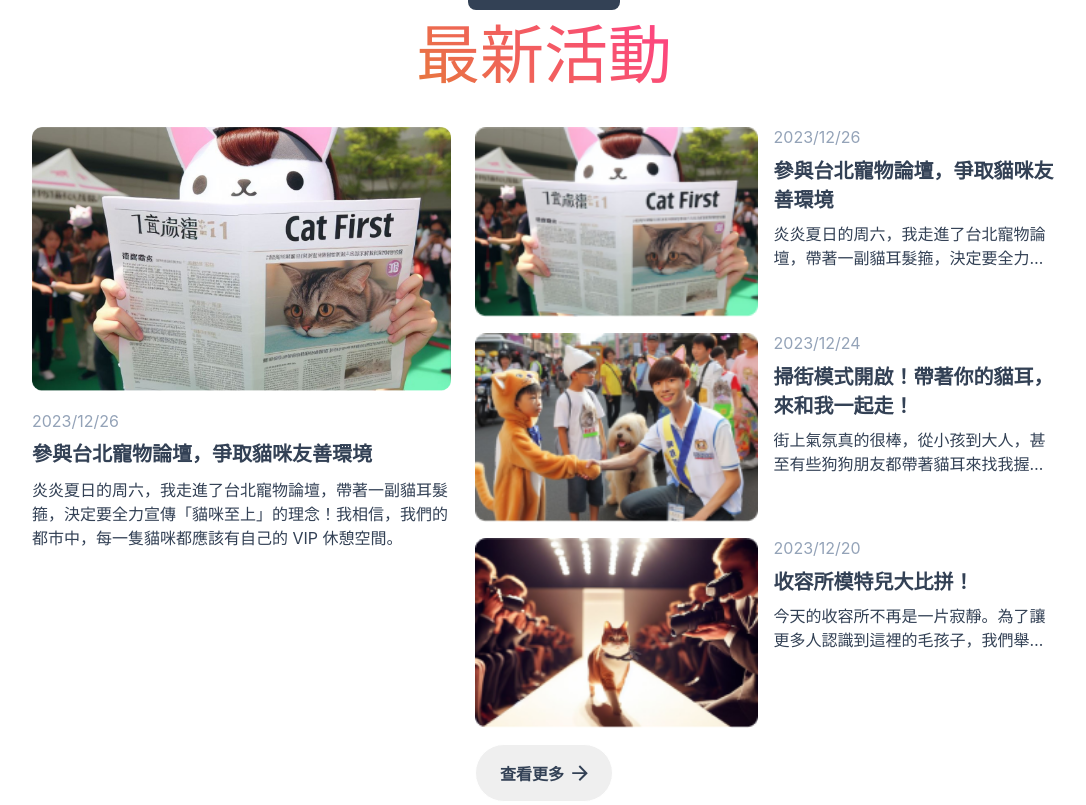
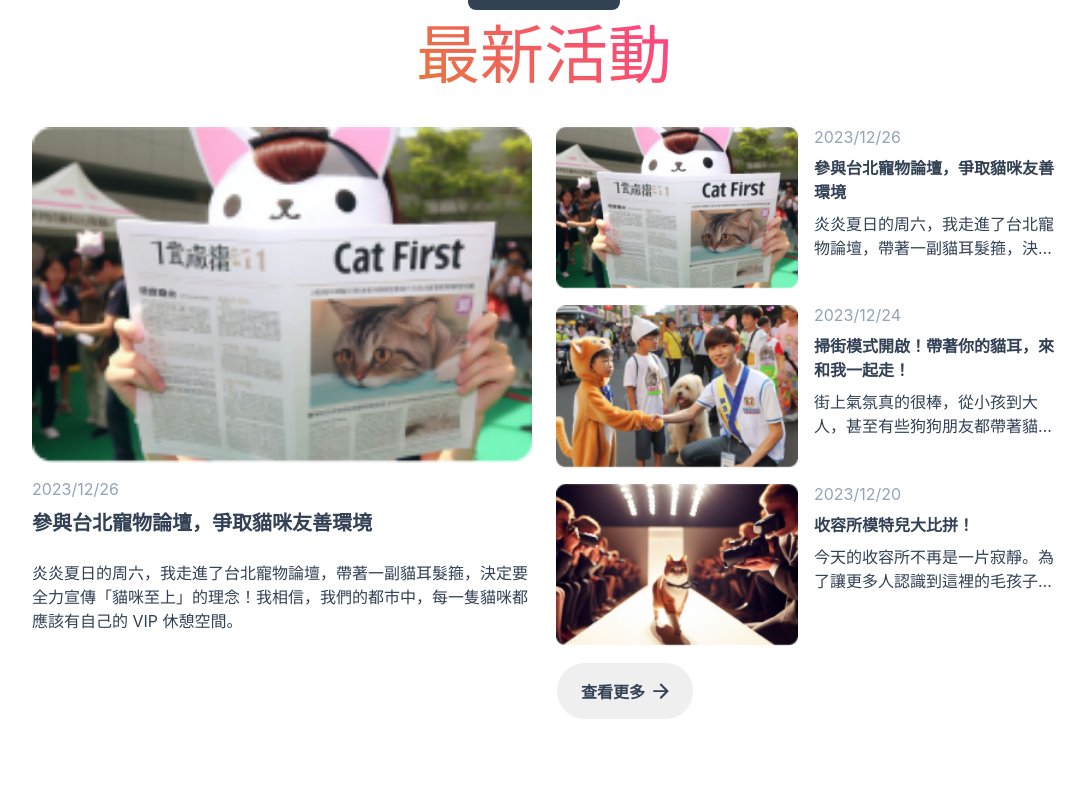
Before and after one commit to dackdada016/2023f2e_mission1, a React (Create React App) app: page / in a window 1280 px wide. Shown: the part 2175-2980 px from the top of the page, without its empty margins (96-1182 px from the left). Built offline with nearby package versions, Linux system fonts and the light colour scheme.

Commit message:
refactor :  拆分元件及樣式

```diff
--- a/src/components/LatestEvents.js
+++ b/src/components/LatestEvents.js
@@ -1,86 +1,34 @@
 import React from 'react'
 import styled from 'styled-components'
-import EventForumPhotos from '../assets/images/台北論壇.png'
 import {LatesEventsData} from '../data/LatesEventsData.js'
 import ArrowIcon from '../assets/images/arrow_forward.svg'
 import { SectionContainer, SectionTitle, SectionList, SectionContentButton } from './SectionStyle.js';
+import EventCard from './card/EventCard.js';
+import EventsList from './card/EventsList.js';
 
-const EventCard = styled.article`
-  width: 100%;
-  img{
+// 卡片元件
+const eventElements = LatesEventsData.map((item) => (
+  <EventsList key={item.id}>
+    <div>
+      <img src={item.imgSrc} alt={item.title} />
+    </div>
+    <div>
+      <span>{item.date}</span>
+      <h5>{item.title}</h5>
+      <p>{item.description}</p>
+    </div>
+  </EventsList>
+));
+// 列表樣式
+const ListContent = styled.section`
+  display: flex;
+  flex-direction: column;
+  gap: 1rem;
+  width: 50%;
+  @media (max-width: 768px) {
     width: 100%;
   }
-  div{
-    display:flex;
-    flex-direction:column;
-    gap:0.5rem;
-    padding-top:1rem;
-    span{
-      color:rgba(148, 163, 184, 1);
-    }
-    h5{
-      font-size:1.25rem;
-      margin:0;
-      line-height:30px;
-    }
-    p{
-      margin:0;
-    }
-
-  }
 `
-const EventCardList = styled.section`
-  display:flex;
-  flex-direction:column;
-  gap: 1rem;
-  div{
-    display:flex;
-    ${'' /* justify-content:space-between; */}
-    width: 100%;
-    gap: 1rem;
-    img{
-      width: 100%;
-      height: 100%;
-      border-radius: 0.5rem;
-      object-fit: cover;
-    }
-    div{
-      flex-direction:column;
-      gap: 0.5rem;
-      span{
-        color:rgba(148, 163, 184, 1);
-      }
-      h5{
-        font-size:1.25rem;
-        line-height: normal;
-        letter-spacing: normal;
-        font-weight: 700;
-        margin:0;
-      }
-      p{
-        margin:0;
-        overflow: hidden;
-        display: -webkit-box;
-        -webkit-line-clamp: 2;
-        -webkit-box-orient: vertical;
-        text-overflow: ellipsis;
-      }
-    }
-  }
-`
-// 卡片元件
-const eventElements = LatesEventsData.map((item) => (
-    <div key={item.id}>
-      <img src={item.imgSrc} alt={item.title}/>
-      <div>
-        <span>{item.date}</span>
-        <h5>{item.title}</h5>
-        <p>{item.description}</p>
-      </div>
-    </div>
-));
-
-
 function LatestEvents() {
   return (
     <SectionContainer>
@@ -89,18 +37,11 @@ function LatestEvents() {
         <h2>最新活動</h2>
       </SectionTitle>
       <SectionList style={{alignItems:'flex-start'}}>
-        <EventCard>
-          <img src={EventForumPhotos} alt="參與台北寵物論壇"/>
-          <div>
-            <span>2023/12/26</span>
-            <h5>參與台北寵物論壇，爭取貓咪友善環境</h5>
-            <p>炎炎夏日的周六，我走進了台北寵物論壇，帶著一副貓耳髮箍，決定要全力宣傳「貓咪至上」的理念！我相信，我們的都市中，每一隻貓咪都應該有自己的 VIP 休憩空間。</p>
-          </div>
-        </EventCard>
-        <EventCardList>
+        <EventCard cardContent={LatesEventsData[0]} />
+        <ListContent>
           {eventElements}
           <SectionContentButton><p>查看更多</p><img src={ArrowIcon} alt='ArrowIcon'/></SectionContentButton>
-        </EventCardList>
+        </ListContent>
       </SectionList>
     </SectionContainer>
   )
--- /dev/null
+++ b/src/components/card/EventCard.js
@@ -0,0 +1,57 @@
+import styled from "styled-components"
+
+
+const Card = styled.article`
+  display: flex;
+  flex-direction: column;
+  align-items: center;
+  border-radius: var(--spacer-16, 1rem);
+  @media (max-width: 576px) {
+    width: 100%;
+  }
+  @media (max-width: 768px) {
+    width: 100%;
+  }
+  @media (min-width: 993px) {
+    width: 50%;
+  }
+  img{
+    object-fit: cover;
+    width: 100%;
+    height: 100%;
+    border-radius: 8px;
+  }
+  div {
+    display: flex;
+    padding-top: var(--spacer-16, 16px);
+    flex-direction: column;
+    width: 100%;
+    height: 15.0625rem;
+    gap: var(--spacer-8, 0.5rem);
+    span{
+      color:rgba(148, 163, 184, 1);
+    }
+    h5{
+      font-size:1.25rem;
+      margin:0;
+    }
+  }
+
+`
+
+
+
+function EventCard({ cardContent: { imgSrc, date, title, description } }) {
+  return (
+    <Card>
+      <img src={imgSrc} alt="參與台北寵物論壇"/>
+      <div>
+        <span>{date}</span>
+        <h5>{title}</h5>
+        <p>{description}</p>
+      </div>
+    </Card>
+  )
+}
+
+export default EventCard
--- /dev/null
+++ b/src/components/card/EventsList.js
@@ -0,0 +1,48 @@
+import styled from "styled-components"
+
+const EventCardList = styled.div`
+  display:flex;
+  justify-content: center;
+  gap: 1rem;
+  width: 100%;
+  div:first-child{
+    width: 30%;
+    img{
+      object-fit: cover;
+      width: 100%;
+      height: 100%;
+    }
+  }
+  div{
+    display: flex;
+    flex-direction:column;
+    gap: 0.5rem;
+    flex: 1 0 0;
+    span{
+      color:rgba(148, 163, 184, 1);
+    }
+    h5{
+      line-height: normal;
+      letter-spacing: normal;
+      font-weight: 700;
+      margin:0;
+    }
+    p{
+      margin:0;
+      overflow: hidden;
+      display: -webkit-box;
+      -webkit-line-clamp: 2;
+      -webkit-box-orient: vertical;
+      text-overflow: ellipsis;
+    }
+  }
+`
+function EventsList({children}) {
+  return (
+    <EventCardList>
+      {children}
+    </EventCardList>
+  )
+}
+
+export default EventsList
```
